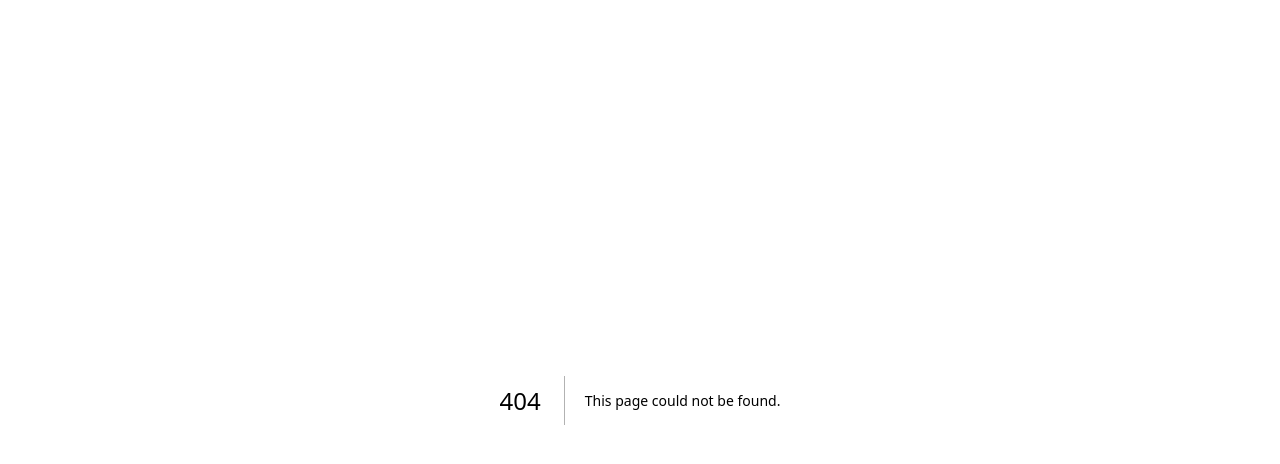
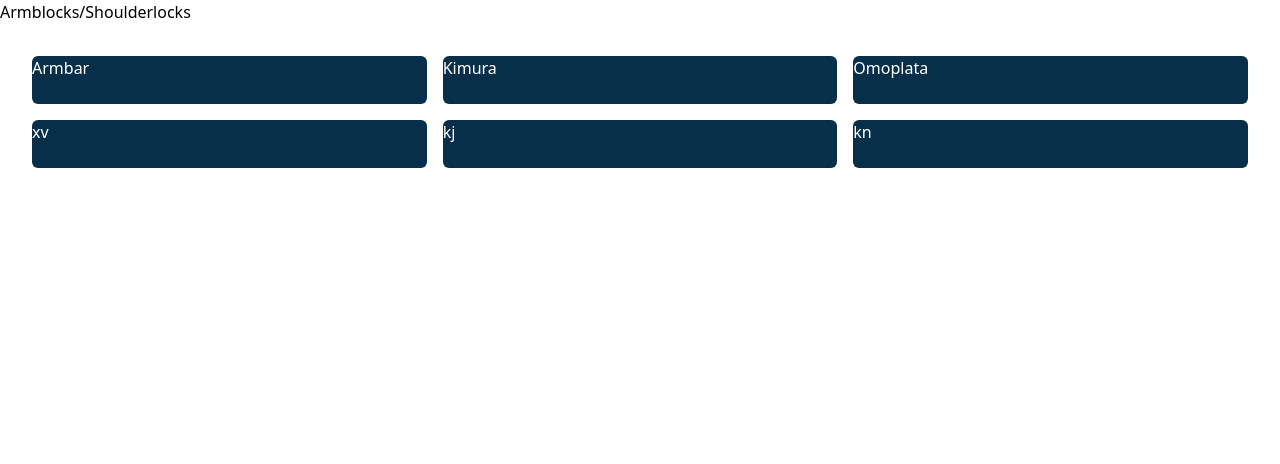
Before and after one commit to Franziska-F/BJJ-Vademecum, a Next.js app: page /categories/2 in a window 1280 px wide. Before the commit this address had no page. Shown: the top 464 px of the page. Built offline with nearby package versions, Linux system fonts and the light colour scheme.

Commit message:
Add structure for categories

```diff
--- /dev/null
+++ b/pages/categories/[category].js
@@ -0,0 +1,25 @@
+import Link from 'next/link';
+
+export default function Category() {
+  return (
+    <div>
+      <h2>Armblocks/Shoulderlocks</h2>
+      <div className="grid grid-cols-3 gap-4 p-8 text-white">
+        <div className="bg-sky-950 w-18 h-12 rounded-md">
+          <Link href={`/techniques/1`}> Armbar</Link>
+        </div>
+        <div className="bg-sky-950 w-18 h-12 rounded-md ">
+          <Link href={`/categories/2`}>Kimura</Link>
+        </div>
+        <div className="bg-sky-950 w-18 h-12 rounded-md">
+          <Link href={`/categories/3`}> Omoplata</Link>
+        </div>
+        <div className="bg-sky-950 w-18 h-12 rounded-md">
+          <Link href={`/categories/4`}> xv</Link>
+        </div>
+        <div className="bg-sky-950 w-18 h-12 rounded-md">kj</div>
+        <div className="bg-sky-950 w-18 h-12 rounded-md">kn</div>
+      </div>
+    </div>
+  );
+}
--- a/pages/index.js
+++ b/pages/index.js
@@ -26,8 +26,9 @@ export default function Home() {
         <div>
           <h2>Kategorien</h2>
           <div className="grid grid-cols-3 gap-4 p-8 text-white">
-            <Link className="bg-sky-950 w-18 h-12 rounded-md" href="">
-              Armbars
+            <Link className="bg-sky-950 w-18 h-12 rounded-md" href={`/categories/armlocks`}
+            >
+              Armlocks
             </Link>
             <div className="bg-sky-950 w-18 h-12 rounded-md ">Chokes</div>
             <div className="bg-sky-950 w-18 h-12 rounded-md">Takedowns</div>
--- /dev/null
+++ b/pages/techniques/[id].js
@@ -0,0 +1,3 @@
+export default function () {
+  return <div>Hi</div>;
+}
```
Also changed, not shown: pages/categories/index.js (added), public/img/armbar.JPG (added), public/img/kimura.JPG (added).
